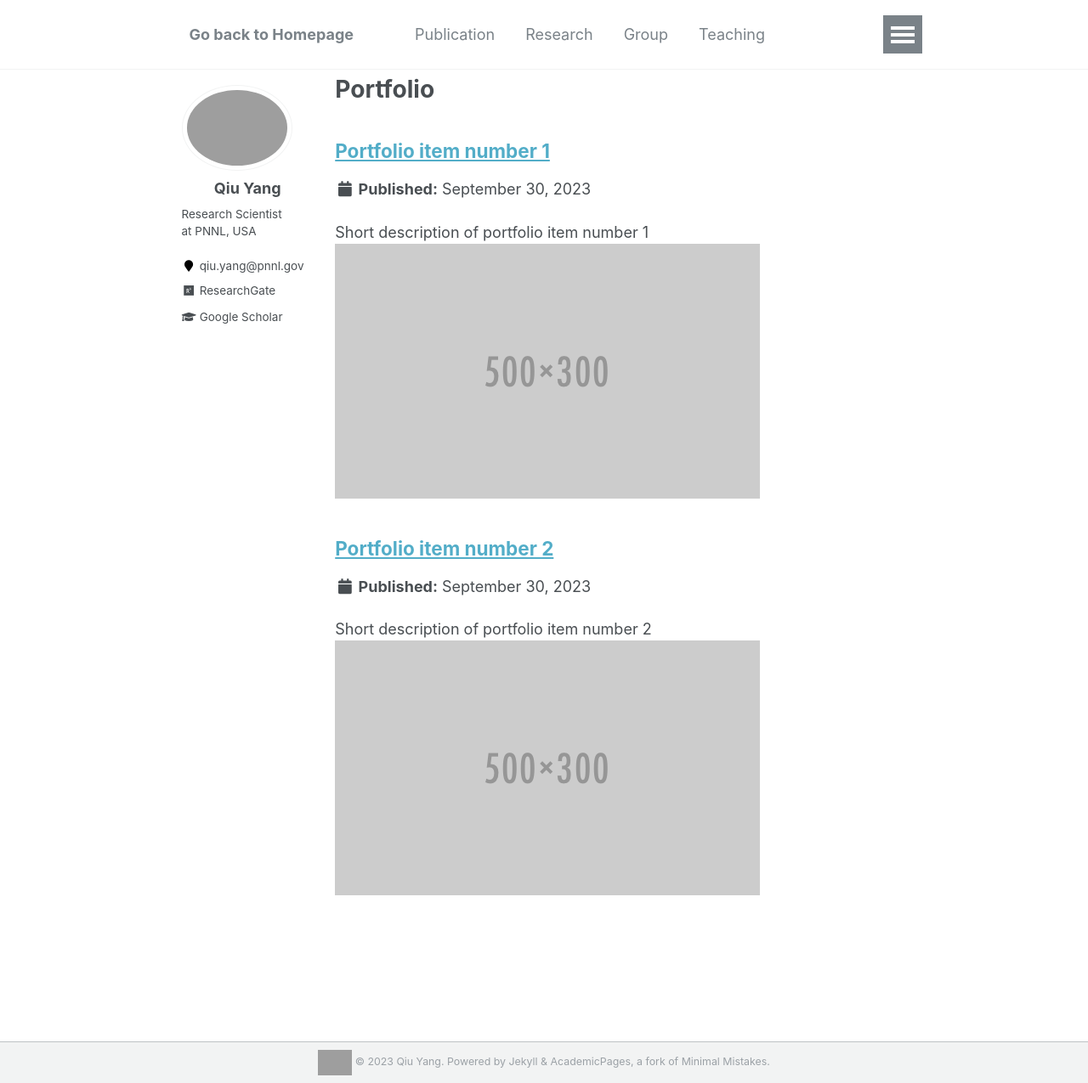
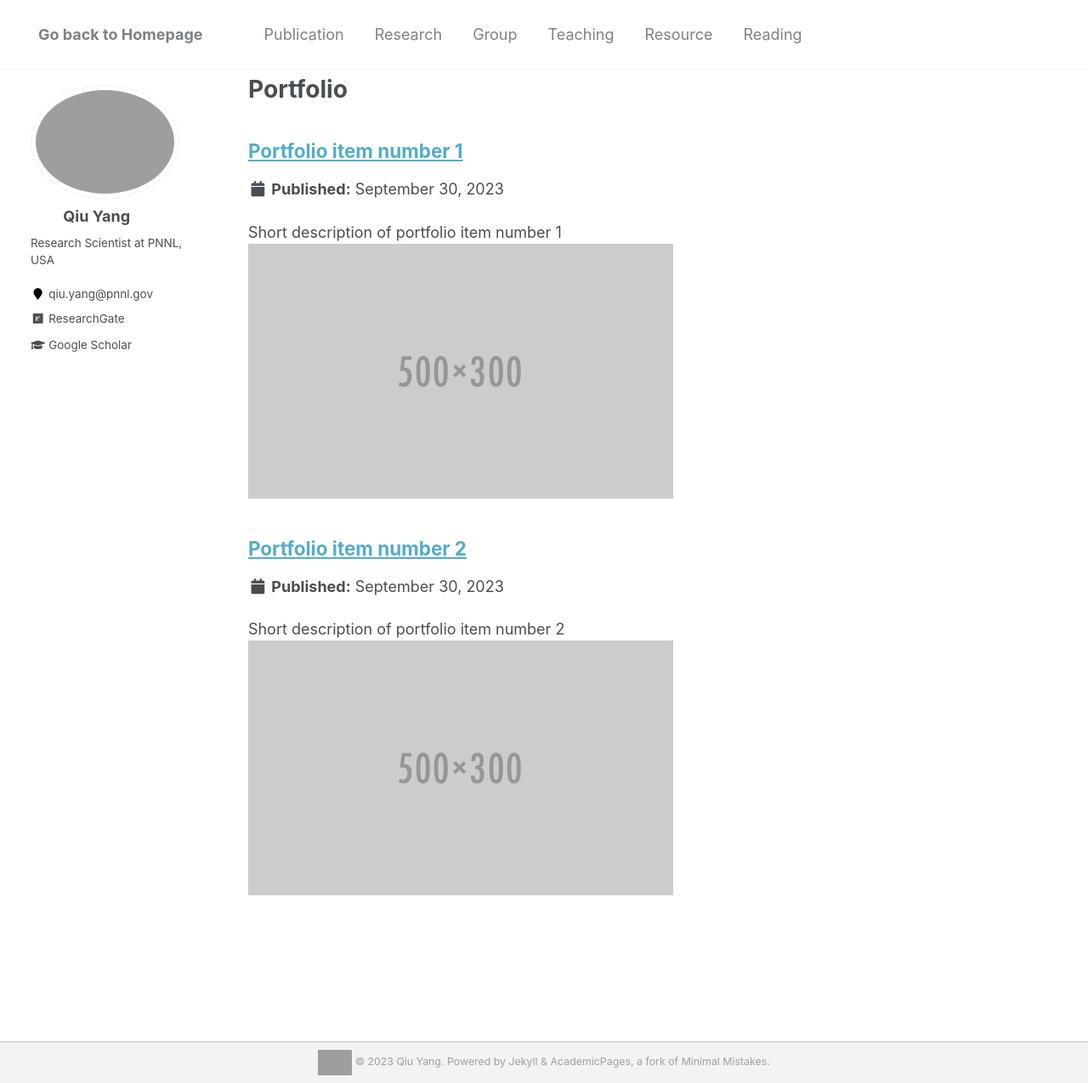
Before and after one commit to qiuyang50/qiuyang50.github.io, a Jekyll site: the page built from _pages/portfolio.html, in a window 1280 px wide and 1275 px high. Shown: the whole window at 85% size. Built offline with Jekyll 4.4.1, drawn with Linux system fonts in a browser that asks for light colours; grey boxes are pictures that could not be loaded.

Commit message:
Update _variables.scss

```diff
--- a/_sass/_variables.scss
+++ b/_sass/_variables.scss
@@ -114,7 +114,7 @@ $small                      : 600px !default;
 $medium                     : 768px !default;
 $medium-wide                : 900px !default;
 $large                      : 925px !default;
-$x-large                    : 1880px !default; /* 1280px */
+$x-large                    : 1280px !default; /* 1280px */
 
 /*
    Grid
```
